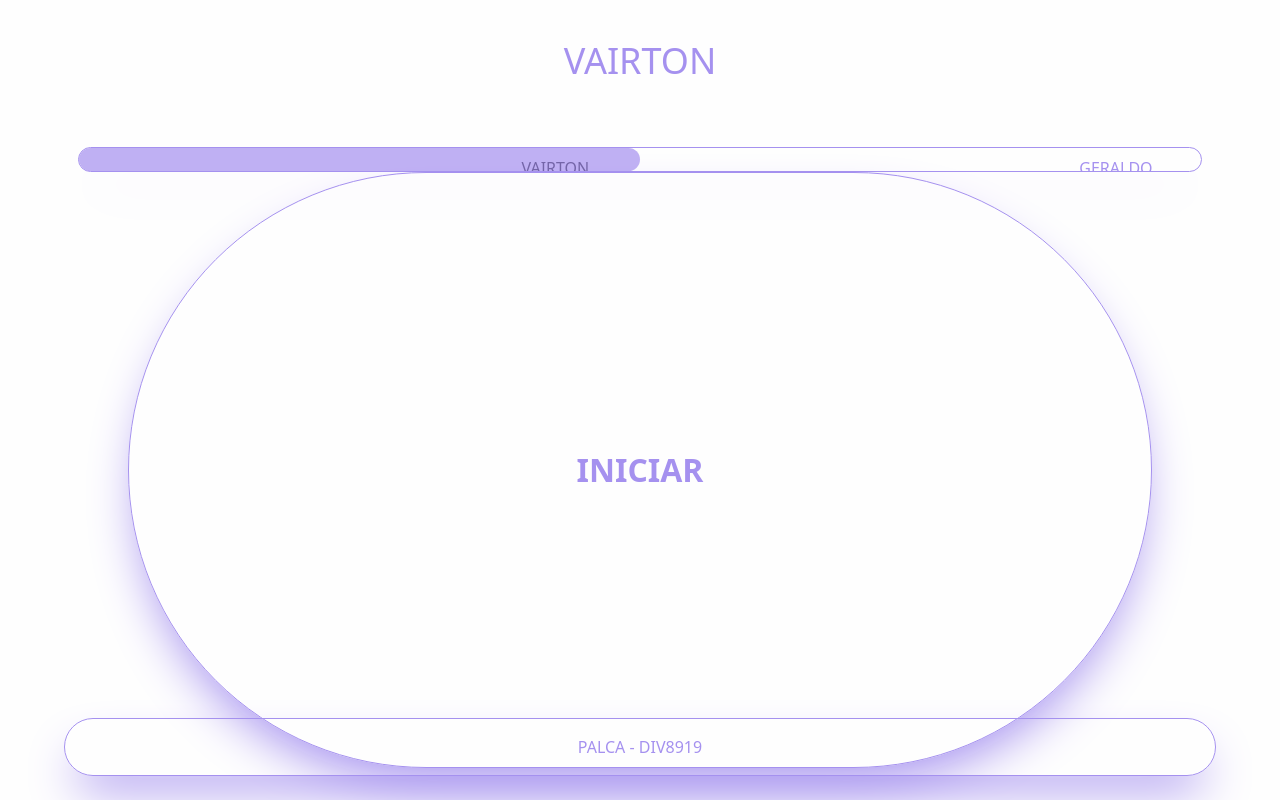
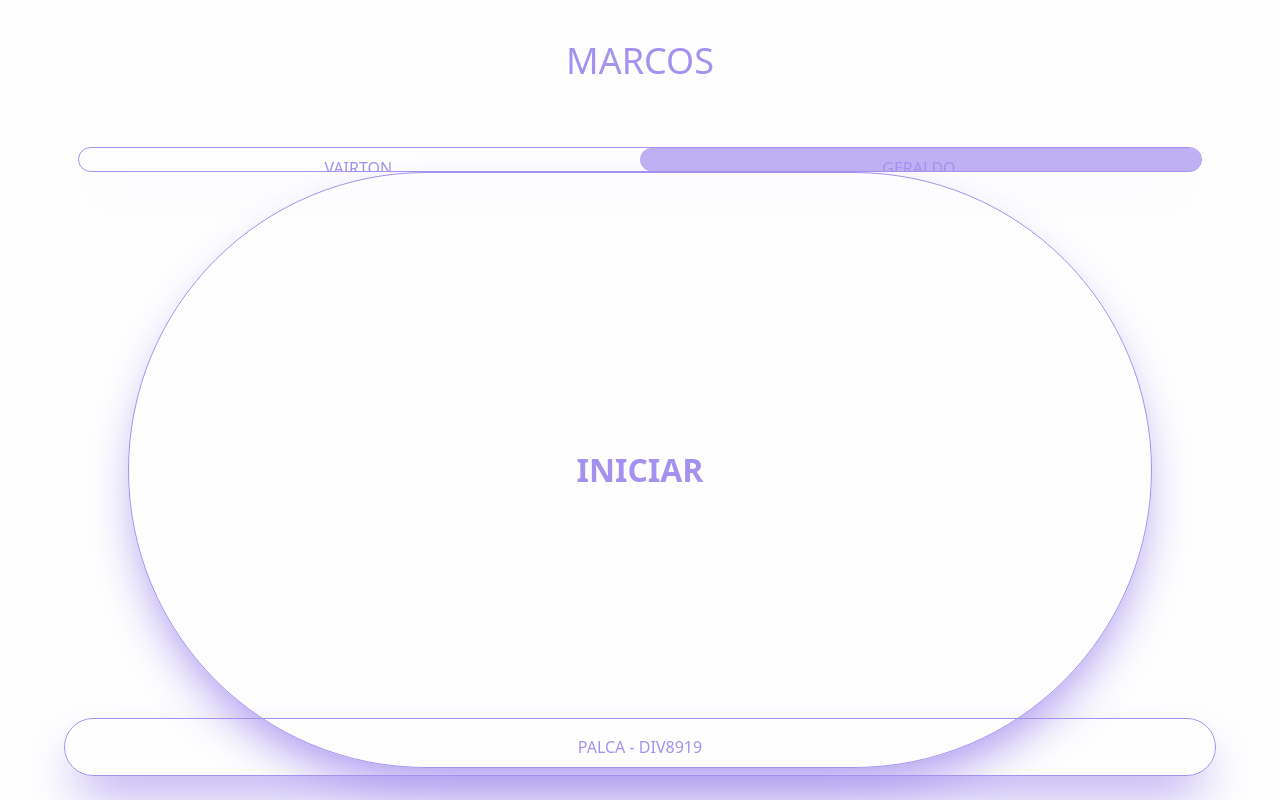
Before and after one commit to Marcos-Allan/delivery, a React (Vite) app: page / in a window 1280 px wide. Built offline with nearby package versions, Linux system fonts and the light colour scheme.

Commit message:
melhoria da tela e interações da aplicação

```diff
--- a/package.json
+++ b/package.json
@@ -15,6 +15,7 @@
     "react-dom": "^19.2.0",
     "react-icons": "^5.5.0",
     "react-router": "^7.12.0",
+    "react-toastify": "^11.0.5",
     "tailwindcss": "^4.1.18"
   },
   "devDependencies": {
--- a/src/Pages/Deliveries.jsx
+++ b/src/Pages/Deliveries.jsx
@@ -13,10 +13,12 @@ export default function Deliveries() {
     const navigate = useNavigate()
 
     const [time, setTime] = useState()
+    const [driver, setDriver] = useState(localStorage.getItem('driver_lavanderia_brilhante') !== null ? localStorage.getItem('driver_lavanderia_brilhante') : 'Marcos')
     const [loading, setloading] = useState(false)
 
     useEffect(() => {
         setTime(localStorage.getItem("LB_DELIVERY"))
+        setDriver(localStorage.getItem("driver_lavanderia_brilhante"))
     },[])
 
   return (
@@ -27,7 +29,7 @@ export default function Deliveries() {
         <div
             className={`bg-[#fefefe] w-dvw h-dvh flex flex-col items-center justify-start px-4 py-8 uppercase overflow-hidden`}
         >
-            <p className={`text-[36px] mb-4 leading-relaxed text-[#a591ef]`}>vairton</p>
+            <p className={`text-[36px] mb-4 leading-relaxed text-[#a591ef]`}>{driver}</p>
             <p className={`w-[90%] flex items-center justify-center mb-6 bg-[#a591ef] py-2.5 rounded-[30px] shadow-2xl shadow-[#a591ef] text-white`}>delivery iniciado ás {time}</p>
 
             <div className={`w-[90%] flex items-center mb-4 text-[#a591ef]`}>
--- a/src/Pages/Home.jsx
+++ b/src/Pages/Home.jsx
@@ -11,8 +11,7 @@ export default function Home() {
   const navigate = useNavigate()
 
   useEffect(() => {
-    localStorage.clear("LB_DELIVERY")
-    console.log(localStorage.getItem("LB_DELIVERY"))
+    localStorage.removeItem("LB_DELIVERY")
   },[])
 
   function getTimerDelivery() {
@@ -28,6 +27,12 @@ export default function Home() {
   }
 
   const [loading, setloading] = useState(false)
+  const [driver, setDriver] = useState(localStorage.getItem('driver_lavanderia_brilhante') !== null ? localStorage.getItem('driver_lavanderia_brilhante') : 'Marcos')
+
+  function toggleDriver(drv) {
+    localStorage.setItem('driver_lavanderia_brilhante', drv)
+    setDriver(drv)
+  }
 
   return (
     <>
@@ -37,11 +42,18 @@ export default function Home() {
       <div
         className={`bg-[#fefefe] w-dvw h-dvh flex flex-col items-center justify-start px-4 py-8 uppercase overflow-hidden`}
       >
-        <p className={`text-[36px] mb-14 leading-relaxed text-[#a591ef]`}>vairton</p>
+        <p className={`text-[36px] mb-14 leading-relaxed text-[#a591ef]`}>{driver}</p>
+
         <div className={`relative flex items-center justify-center w-[90%] rounded-3xl overflow-hidden border border-[#a591ef] shadow-2xl shadow-[#a591ef]`}>
-          <p className={`left-0 absolute w-[50%] opacity-[0.7] h-full text-center py-2 bg-[#a591ef] rounded-3xl px-12`}></p>
-          <p className={`text-black grow h-full py-2 pr-12 text-right`}>vairton</p>
-          <p className={`text-[#a591ef] grow h-full py-2 pr-12 text-right`}>geraldo</p>
+          <p className={`${driver == 'vairton' ? 'left-0' : 'left-[50%]'} absolute w-[50%] opacity-[0.7] h-full text-center py-2 bg-[#a591ef] rounded-3xl px-12 transition-all duration-250ms`}></p>
+          <p
+            onClick={() => toggleDriver('vairton')}
+            className={`${driver == 'vairton' ? 'text-black' : 'text-[#a591ef]'} grow h-full py-2 text-center transition-all duration-250`}
+          >vairton</p>
+          <p
+            onClick={() => toggleDriver('geraldo')}
+            className={`${driver == 'geraldo' ? 'text-black' : 'text-[#a591ef]'} grow h-full py-2 text-center transition-all duration-250`}
+          >geraldo</p>
         </div>
 
         <div
--- a/src/Pages/Order.jsx
+++ b/src/Pages/Order.jsx
@@ -1,5 +1,7 @@
 import { useState, useEffect } from "react"
 import { useParams } from "react-router";
+import { ToastContainer, toast } from 'react-toastify';
+import { useNavigate } from "react-router";
 
 import { FaMapLocationDot } from "react-icons/fa6";
 
@@ -9,15 +11,19 @@ import Loading from "../Components/Loading";
 
 export default function Order() {
 
+  const navigate = useNavigate()
+
   const { id } = useParams();
 
   const [loading, setloading] = useState(false)
   const [time, setTime] = useState()
+  const [driver, setDriver] = useState(localStorage.getItem('driver_lavanderia_brilhante') !== null ? localStorage.getItem('driver_lavanderia_brilhante') : 'Marcos')
   const [client, setClient] = useState({})
 
   useEffect(() => {
       getOrder()
       setTime(localStorage.getItem("LB_DELIVERY"))
+      setDriver(localStorage.getItem("driver_lavanderia_brilhante"))
   },[])
 
   function getOrder() {
@@ -54,7 +60,23 @@ export default function Order() {
     }
   }
 
-    return(
+  const notifySuccess = () => {
+    toast.success("Pedido Entregue com Sucesso! ", {
+      toastId: "pedido-confirmado",
+      theme: 'colored'
+    })
+
+    setTimeout(() => {
+      navigate('/deliveries')
+    },3500)
+  };
+
+  const notifyError = () => toast.error("Destinatário Ausente, Pedido não Entregue! ", {
+    toastId: "pedido-confirmado",
+    theme: 'colored'
+  });
+
+  return(
     <>
       {loading == true && (
         <Loading />
@@ -62,7 +84,7 @@ export default function Order() {
       <div
         className={`bg-[#fefefe] w-dvw h-dvh flex flex-col items-center justify-start px-4 py-8 uppercase overflow-hidden`}
       >
-        <p className={`text-[36px] mb-4 text-[#a591ef]`}>vairton</p>
+        <p className={`text-[36px] mb-4 text-[#a591ef]`}>{driver}</p>
         <p className={`w-[90%] flex items-center justify-center mb-6 bg-[#a591ef] py-2.5 rounded-[30px] shadow-2xl shadow-[#a591ef] text-white`}>delivery iniciado ás {time}</p>
 
         <div className={`w-[90%] border border-[#a591ef] rounded-xl overflow-hidden shadow-2xl shadow-[#a591ef]`}>
@@ -83,7 +105,10 @@ export default function Order() {
           </div>
           <div className={`mx-auto w-[90%] h-[0.1px] bg-black mt-6 mb-3`}>
           </div>
-          <div className={`w-[90%] mx-auto bg-[#a591ef] flex items-center justify-center py-3 rounded-3xl font-bold mb-3 shadow-2xl shadow-[#a591ef] text-white`}>
+          <div
+            onClick={notifySuccess}
+            className={`w-[90%] mx-auto bg-[#a591ef] flex items-center justify-center py-3 rounded-3xl font-bold mb-3 shadow-2xl shadow-[#a591ef] text-white`}
+          >
             confirmar entrega
           </div>
         </div>
@@ -95,6 +120,13 @@ export default function Order() {
         )}
 
       </div>
+      <ToastContainer
+        autoClose={3000}
+        hideProgressBar={false}
+        newestOnTop={false}
+        closeOnClick={false}
+        theme="colored"
+      />
     </>
     )
 }
```
Also changed, not shown: 1 other file (tests, documents, lock files or other folders).
